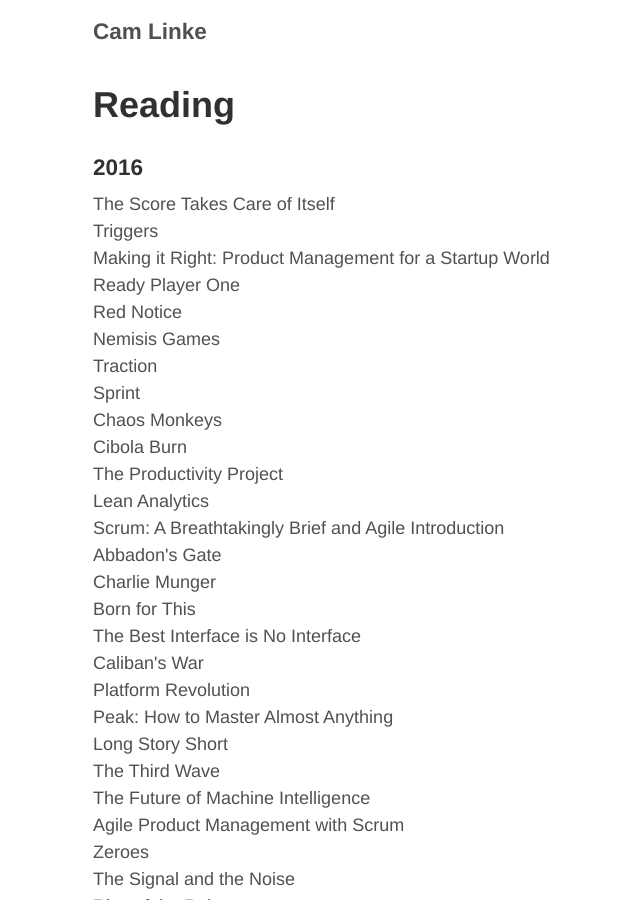
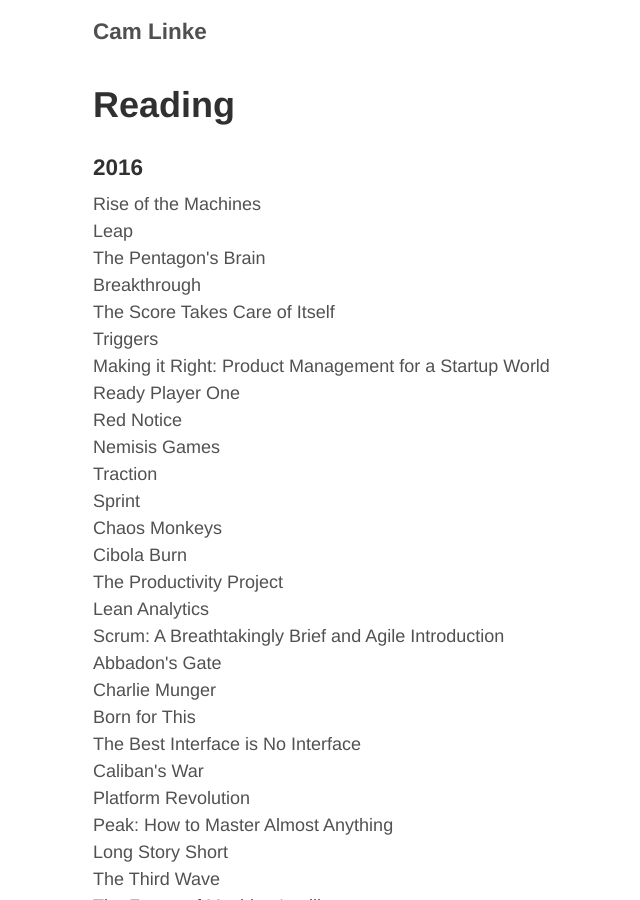
Before and after one commit to camlinke/camlinke.github.io, a Jekyll site: the page built from reading.md, in a window 1280 px wide and 900 px high. Shown: the whole window, without its empty margins (232-872 px from the left). Built offline with Jekyll 4.4.1, drawn with Linux system fonts in a browser that asks for light colours; nearby versions of some CDN libraries.

Commit message:
updated Reading

```diff
--- a/reading.md
+++ b/reading.md
@@ -5,6 +5,10 @@
 
 <h3>2016</h3>
 <ul class="frontpage-list">
+    <li>Rise of the Machines</li>
+    <li>Leap</li>
+    <li>The Pentagon's Brain</li>
+    <li>Breakthrough</li>
     <li>The Score Takes Care of Itself</li>
     <li>Triggers</li>
     <li>Making it Right: Product Management for a Startup World</li>
```
